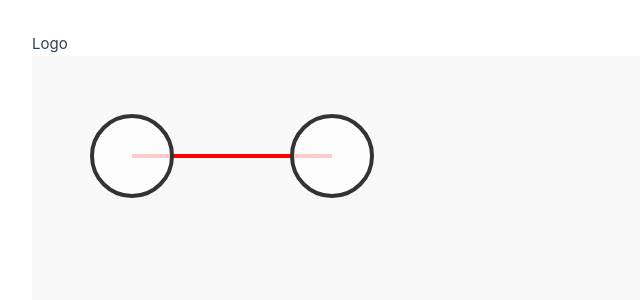
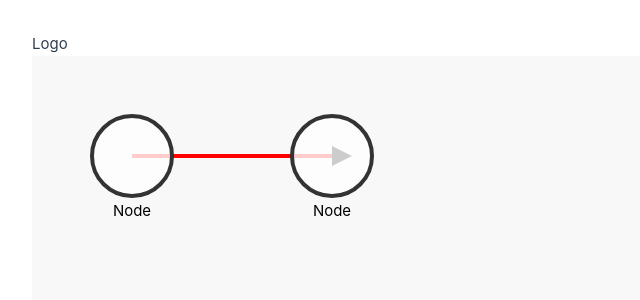
Before and after one commit to DanielCheang007/007_module_brazil_frontend, a Vue app: page / in a window 1280 px wide. Shown: the top 300 px of the page, without its empty margins (0-640 px from the left). Built offline with nearby package versions, Linux system fonts and the light colour scheme.

Commit message:
be able to delete element and re-connect

```diff
--- a/src/views/RouteEditor.vue
+++ b/src/views/RouteEditor.vue
@@ -8,17 +8,28 @@ class Node {
     constructor(x = 100, y = 100) {
         this.x = x
         this.y = y
-        this.disabled = false
+
+        this.name = "Node"
+    }
+}
+
+class Link {
+    constructor(from, to, type = false) {
+        this.f = from
+        this.t = to
+        this.type = type
     }
 }
 
 const a = new Node(100, 100)
 const b = new Node(300, 100)
+const link = new Link(a, b)
 
 const nodes = ref([a, b])
-const conns = ref([[a, b]])
+const conns = ref([link])
 
 const dragging = ref(null)
+const selected = ref(null)
 
 document.addEventListener("mousemove", (e) => {
     if (!dragging.value) return
@@ -31,18 +42,22 @@ document.addEventListener("mouseup", (e) => {
     dragging.value = null
 })
 
-const onDrag = (e, node) => {
+document.addEventListener("keydown", (e) => {
+    if (e.key === 'Delete' && selected.value) {
+        const node = selected.value
+        nodes.value = nodes.value.filter(n => n !== node)
+
+        conns.value = conns.value.filter(c => c.f !== node && c.t !== node)
+    }
+})
+
+
+const onDragNode = (e, node) => {
+    selected.value = node
+
     if (e.shiftKey) {
         const {x, y} = node
-
-        const nNode = new Node(x, y) // shadow
-        nNode.disabled = true // just a disabled node to follow cursor
-
-        nodes.value.push(nNode)
-        conns.value.push([node, nNode]) // shadow link
-
-        dragging.value = nNode
-
+        dragging.value = {x, y, placeholder: true, from: node} // a placeholder object
         return
     }
 
@@ -50,10 +65,15 @@ const onDrag = (e, node) => {
 }
 
 const dropOnCanvas = (e) => {
+    selected.value = null
+
     if (!dragging.value) return
 
     if (e.shiftKey) {
-        dragging.value.disabled = false // turn to real node
+        const {x, y, from} = dragging.value
+        const nNode = new Node(x, y)
+        nodes.value.push(nNode)
+        conns.value.push(new Link(from, nNode))
     }
 
     dragging.value = null
@@ -63,8 +83,8 @@ const dropOnNode = (e, node) => {
     if (!dragging.value) return
 
     if (e.shiftKey) {
-        nodes.value.pop() // drop the last created node
-        conns.value[conns.value.length - 1][1] = node // connect last node to droped node
+        const {from} = dragging.value
+        conns.value.push(new Link(from, node))
     }
 
     dragging.value = null
@@ -83,11 +103,41 @@ const nStyle = (node) => {
 <template>
     <div class="canvas" @mouseup="dropOnCanvas">
         <svg xmlns="http://www.w3.org/2000/svg">
+            <defs>
+                <marker
+                id="arrow"
+                viewBox="0 0 10 10"
+                refX="0"
+                refY="5"
+                markerWidth="20"
+                markerHeight="20"
+                markerUnits="userSpaceOnUse"
+                orient="auto">
+                    <path d="M 0 0 L 10 5 L 0 10 z" />
+                </marker>
+            </defs>
+
             <g>
-                <line v-for="([f, t]) in conns" :x1="f.x" :y1="f.y" :x2="t.x" :y2="t.y"/>
-                <circle v-for="node in nodes" :cx="node.x" :cy="node.y" :r="R" :class="{disabled: node.disabled}"
-                    @mousedown="onDrag($event, node)"
-                    @mouseup="dropOnNode($event, node)" />
+                <line
+                    v-for="({f, t}) in conns"
+                    :x1="f.x" :y1="f.y" :x2="t.x" :y2="t.y"
+                    marker-end="url(#arrow)"/>
+
+                <circle
+                    v-for="node in nodes" :cx="node.x" :cy="node.y" :r="R"
+                    :class="{disabled: node.disabled, selected: node === selected}"
+                    @mousedown="onDragNode($event, node)"
+                    @mouseup.stop="dropOnNode($event, node)" />
+
+                <template v-if="dragging?.placeholder">
+                    <line :x1="dragging.from.x" :y1="dragging.from.y" :x2="dragging.x" :y2="dragging.y"
+                        marker-end="url(#arrow)"/>
+                    <circle class="disabled" :cx="dragging.x" :cy="dragging.y" :r="R" />
+                </template>
+
+                <text v-for="node in nodes" :x="node.x" :y="node.y + R + 20">
+                    {{ node.name }}
+                </text>
             </g>
         </svg>
     </div>
@@ -121,5 +171,16 @@ const nStyle = (node) => {
 
     circle.disabled {
         pointer-events: none;
+        stroke: #ccc;
     }
+
+    circle.selected {
+        stroke: green;
+    }
+
+    text {
+        text-anchor: middle;
+    }
+
+
 </style>
```
